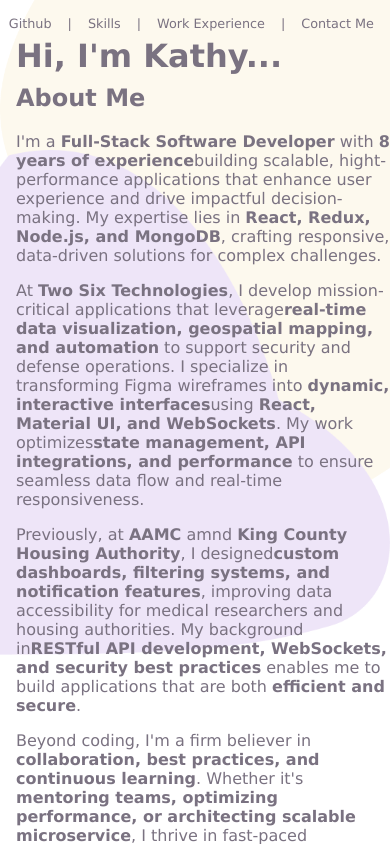
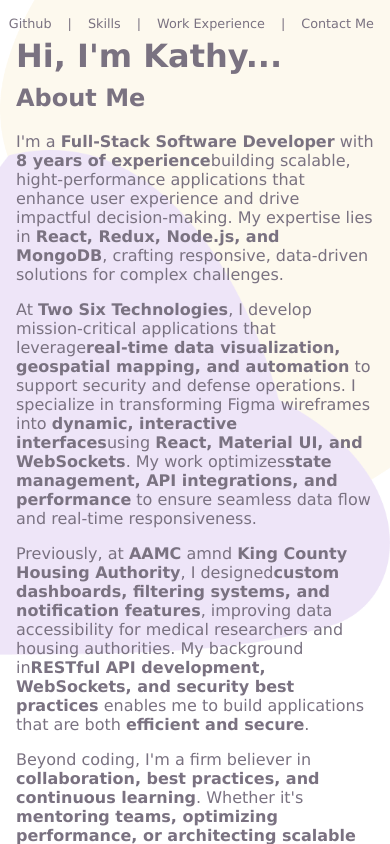
Before and after one commit to byc233-1664304/Portfolio, a React (Vite) app: page / in a window 390 px wide. Shown: the top 844 px of the page. Built offline with nearby package versions, Linux system fonts and the light colour scheme; no server answers.

Commit message:
changed it back

```diff
--- a/src/App.css
+++ b/src/App.css
@@ -323,7 +323,6 @@ textarea{
     }
 
     .about {
-        position: relative;
         top: 6rem;
         left: 2rem;
         margin-right: 2rem;
@@ -428,7 +427,6 @@ textarea{
     }
 
     .about {
-        position: relative;
         top: 4rem;
         left: 1rem;
         margin-right: 1rem;
```
